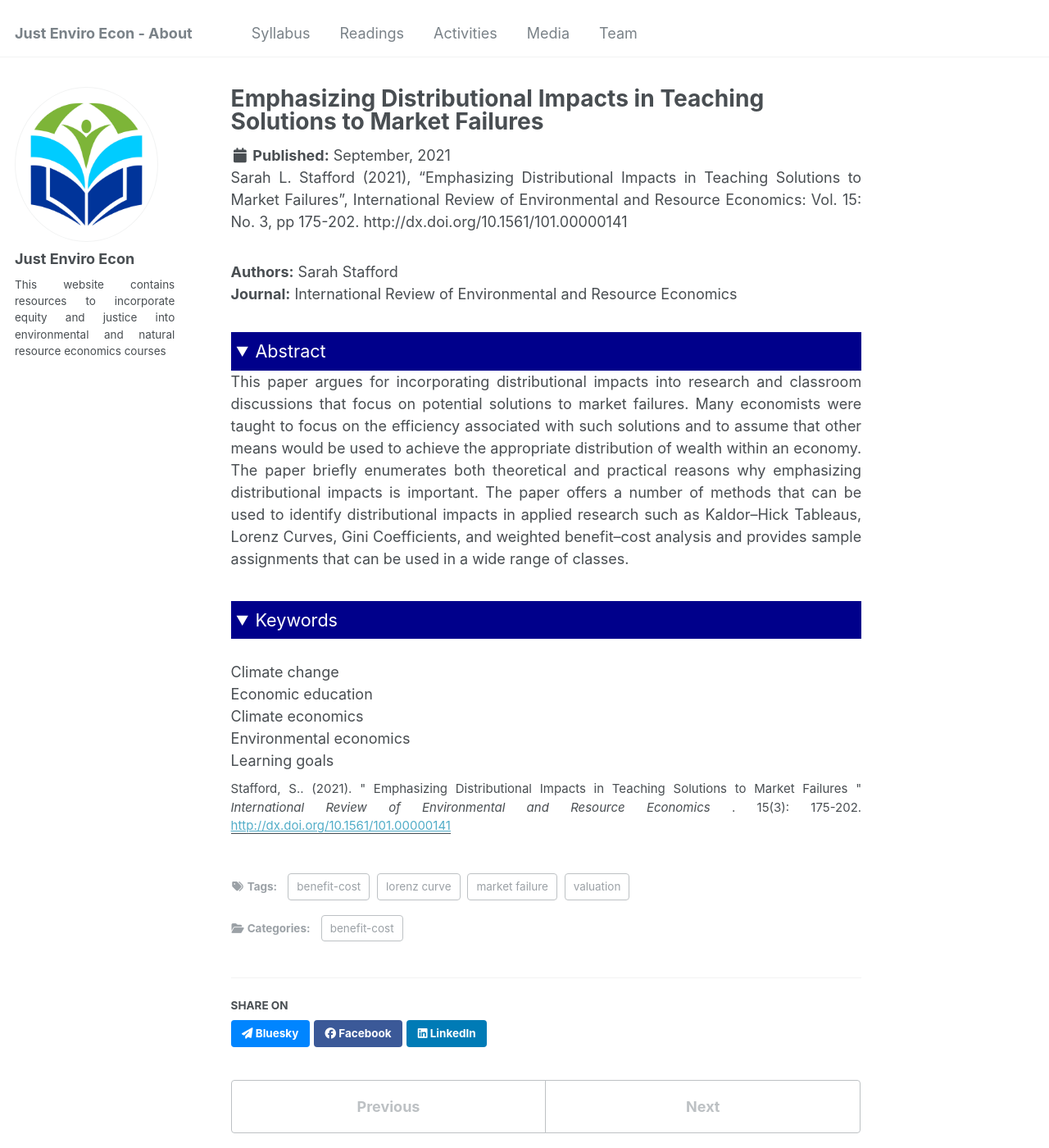
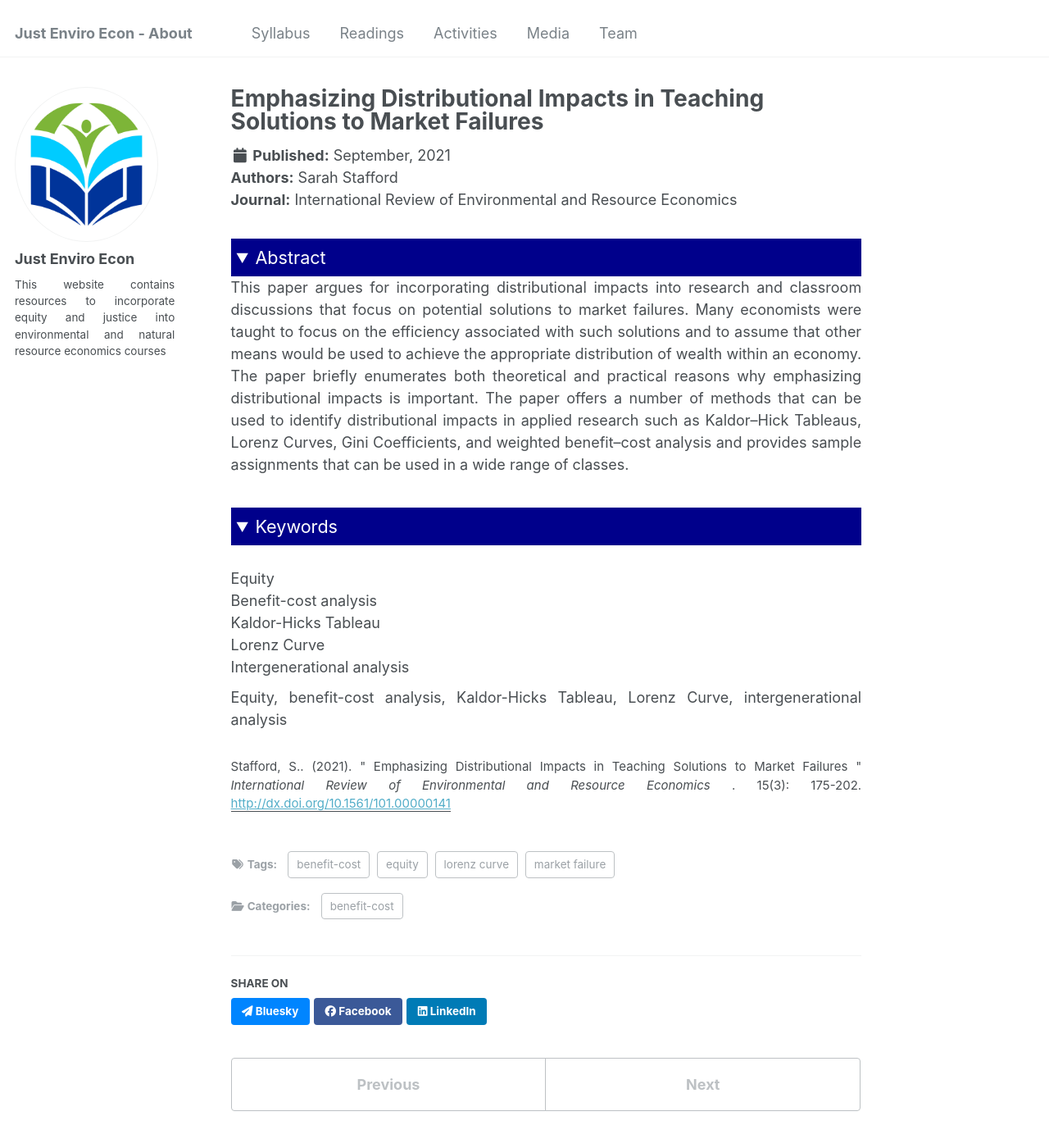
Before and after one commit to just-enviro-econ/just-enviro-econ.github.io, a Jekyll site: the page built from _publications/2021-09-27-distributional-weights.md, in a window 1280 px wide and 1400 px high. Shown: the whole window at 82% size. Built offline with Jekyll 4.4.1, drawn with Linux system fonts in a browser that asks for light colours.

Commit message:
Update 2021-09-27-distributional-weights.md

```diff
--- a/_publications/2021-09-27-distributional-weights.md
+++ b/_publications/2021-09-27-distributional-weights.md
@@ -11,13 +11,11 @@ category: 'benefit-cost'
 tags:
 - 'benefit-cost'
 - 'market failure'
-- 'valuation'
+- 'equity'
 - 'lorenz curve'
 type: 'pr'
 co-authors: 'Sarah Stafford'
 ---
-
-Sarah L. Stafford (2021), "Emphasizing Distributional Impacts in Teaching Solutions to Market Failures", International Review of Environmental and Resource Economics: Vol. 15: No. 3, pp 175-202. http://dx.doi.org/10.1561/101.00000141
 
 <!-- Google tag (gtag.js) -->
 <script async src="https://www.googletagmanager.com/gtag/js?id=G-8CEVZ95BRH"></script>
@@ -49,12 +47,13 @@ This paper argues for incorporating distributional impacts into research and cla
 Keywords
 </summary>
 <br>
-Climate change <br>
-Economic education <br>
-Climate economics <br>
-Environmental economics <br>
-Learning goals
+Equity <br>
+Benefit-cost analysis <br>
+Kaldor-Hicks Tableau <br>
+Lorenz Curve <br>
+Intergenerational analysis
 
 <br>
 
 </details>
+Equity, benefit-cost analysis, Kaldor-Hicks Tableau, Lorenz Curve, intergenerational analysis
```
